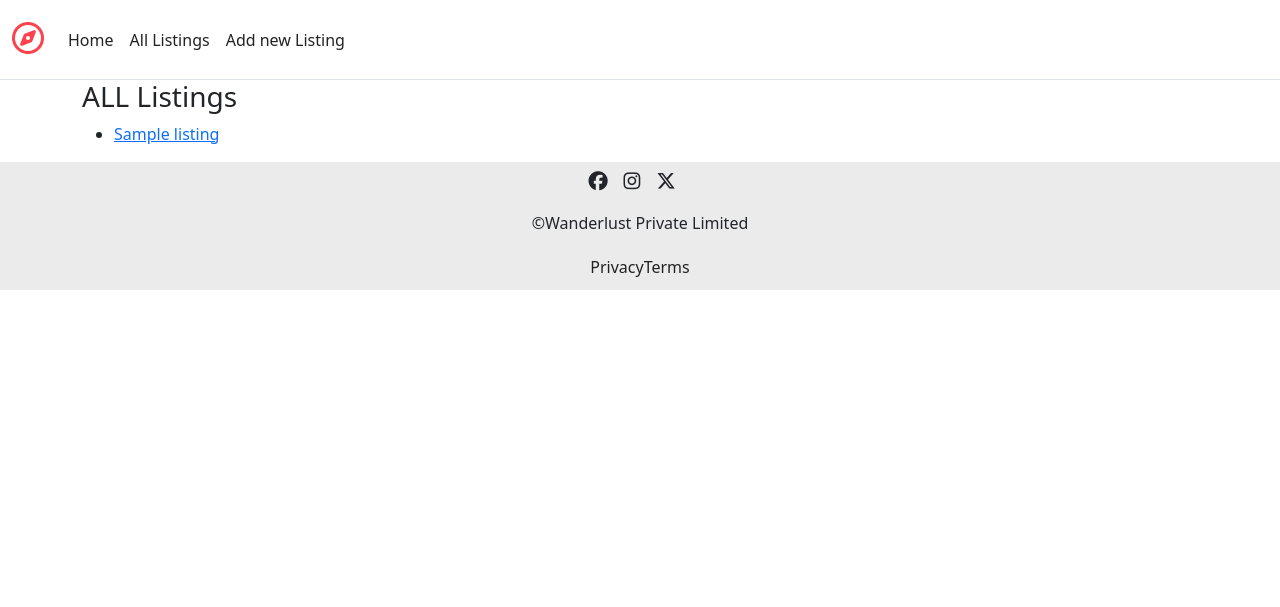
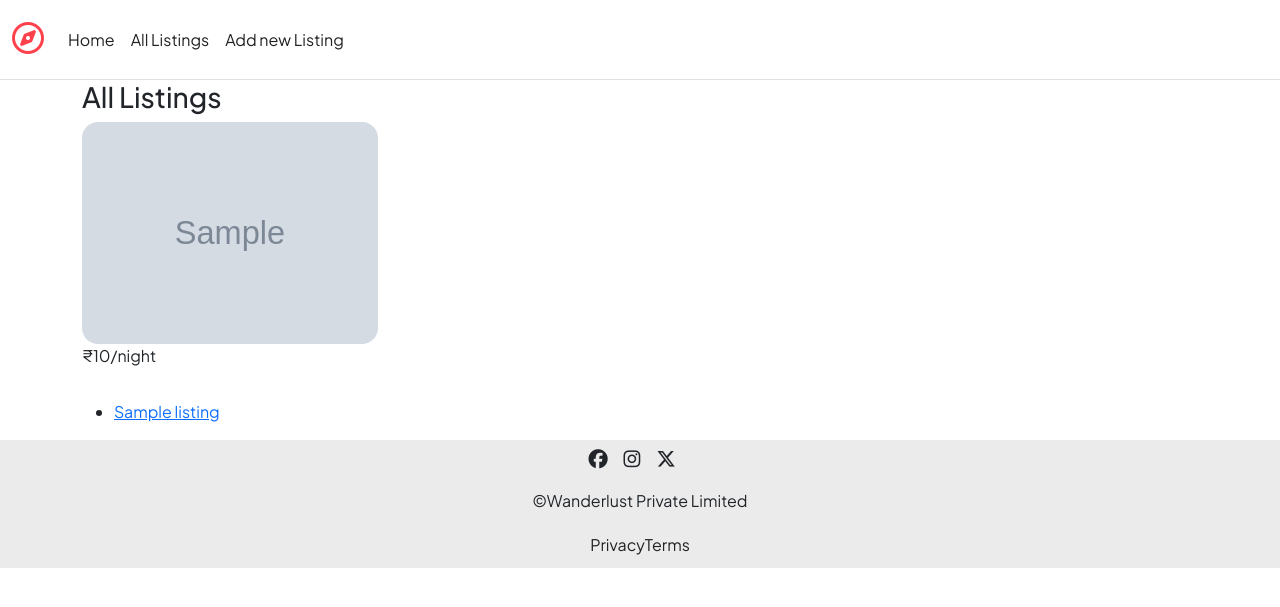
Before and after one commit to Jithin15P/MAJOR_PROJECT, a Node server app: page /listings in a window 1280 px wide. Shown: the top 607 px of the page. Run offline with Node 20, Linux system fonts and the light colour scheme; tables that the repository leaves empty hold one stand-in row (values such as "Sample post"); grey boxes marked "Sample" are stand-in pictures; some libraries are stand-ins or nearby versions.

Commit message:
font changed

```diff
--- a/public/css/style.css
+++ b/public/css/style.css
@@ -1,3 +1,10 @@
+ body{
+    font-family: "Plus Jakarta Sans", sans-serif !important;
+    font-optical-sizing: auto !important;
+    font-style: normal !important;
+  }
+
+
  .navbar{
     height:5rem;
     background-color: white;
@@ -42,3 +49,22 @@
     justify-content: center;
     align-items:space-evenly;
 }
+
+/* Cards */
+.card{
+    border:none !important;
+    margin-bottom: 2rem;
+}
+.card-img-top{
+    border-radius: 1rem !important;
+    width:100% !important;
+    object-fit: cover !important;
+}
+
+.card-body{
+    padding: 0 !important;
+}
+
+.card-text p{
+    font-weight: 400;
+}
--- a/views/layouts/boilerplate.ejs
+++ b/views/layouts/boilerplate.ejs
@@ -7,6 +7,9 @@
     <link rel="stylesheet" href="/css/style.css">
     <link href="https://cdn.jsdelivr.net/npm/bootstrap@5.3.3/dist/css/bootstrap.min.css" rel="stylesheet" integrity="sha384-QWTKZyjpPEjISv5WaRU9OFeRpok6YctnYmDr5pNlyT2bRjXh0JMhjY6hW+ALEwIH" crossorigin="anonymous">
     <link rel="stylesheet" href="https://cdnjs.cloudflare.com/ajax/libs/font-awesome/6.7.2/css/all.min.css" integrity="sha512-Evv84Mr4kqVGRNSgIGL/F/aIDqQb7xQ2vcrdIwxfjThSH8CSR7PBEakCr51Ck+w+/U6swU2Im1vVX0SVk9ABhg==" crossorigin="anonymous" referrerpolicy="no-referrer" />
+    <link rel="preconnect" href="https://fonts.googleapis.com">
+<link rel="preconnect" href="https://fonts.gstatic.com" crossorigin>
+<link href="https://fonts.googleapis.com/css2?family=Plus+Jakarta+Sans:ital,wght@0,200..800;1,200..800&display=swap" rel="stylesheet">
 </head>
 <body>
     <%- include("../includes/navbar.ejs") %>
--- a/views/listings/index.ejs
+++ b/views/listings/index.ejs
@@ -1,10 +1,23 @@
 <%- layout("/layouts/boilerplate") %>
 <body>
 
-    <h3>ALL Listings</h3>
+    <h3>All Listings</h3>
     <!-- <form method="GET" action="/listings/new">
         <button>Create New Listing</button>
     </form> -->
+    <div class="row row-cols-lg-3 row-cols-md-2 row-cols-sm-1">
+        <% for(let listing of allListing){%>
+            <div class="card cols" style="width: 20rem;">
+                <img src="<%=listing.image%>" class="card-img-top" alt="listing_image">
+                <div class="card-body">
+                  <p class="card-text">&#8377;<%=listing.price.toLocaleString("en-IN")%>/night</p>
+                </div>
+              </div>
+
+        <%}%>
+    </div>
+
+
     <ul>
         <% for(let listing of allListing){%>
             <li><a href="/listings/<%= listing._id %>"><%= listing.title %></a></li>
```
